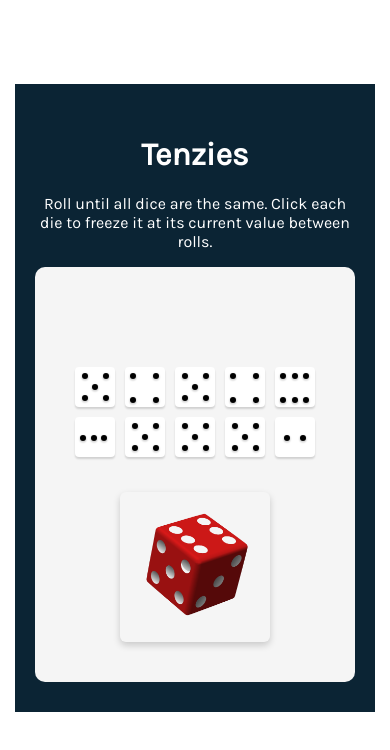
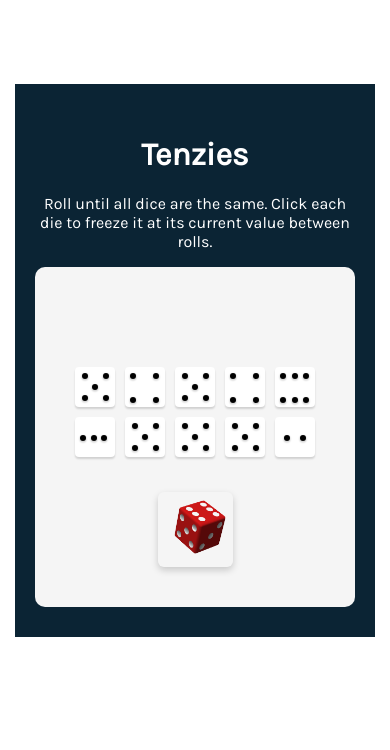
Before and after one commit to Renerd-max/TenzieGame, a React (Vite) app: page / in a window 390 px wide. Shown: the top 750 px of the page. Built offline with nearby package versions, Linux system fonts and the light colour scheme.

Commit message:
modify the roll dice for mobile

```diff
--- a/src/index.css
+++ b/src/index.css
@@ -188,4 +188,19 @@ main{
     #dotTwo{
         margin-left:12%;
     }
+
+    #rollButton{
+        width:75px;
+        height:75px;
+    }
+
+    #rollDice1{
+        width:70px;
+        height:60px;
+    }
+
+    #rollDice2{
+        width:70px;
+        height:70px;
+    }
 }
```
